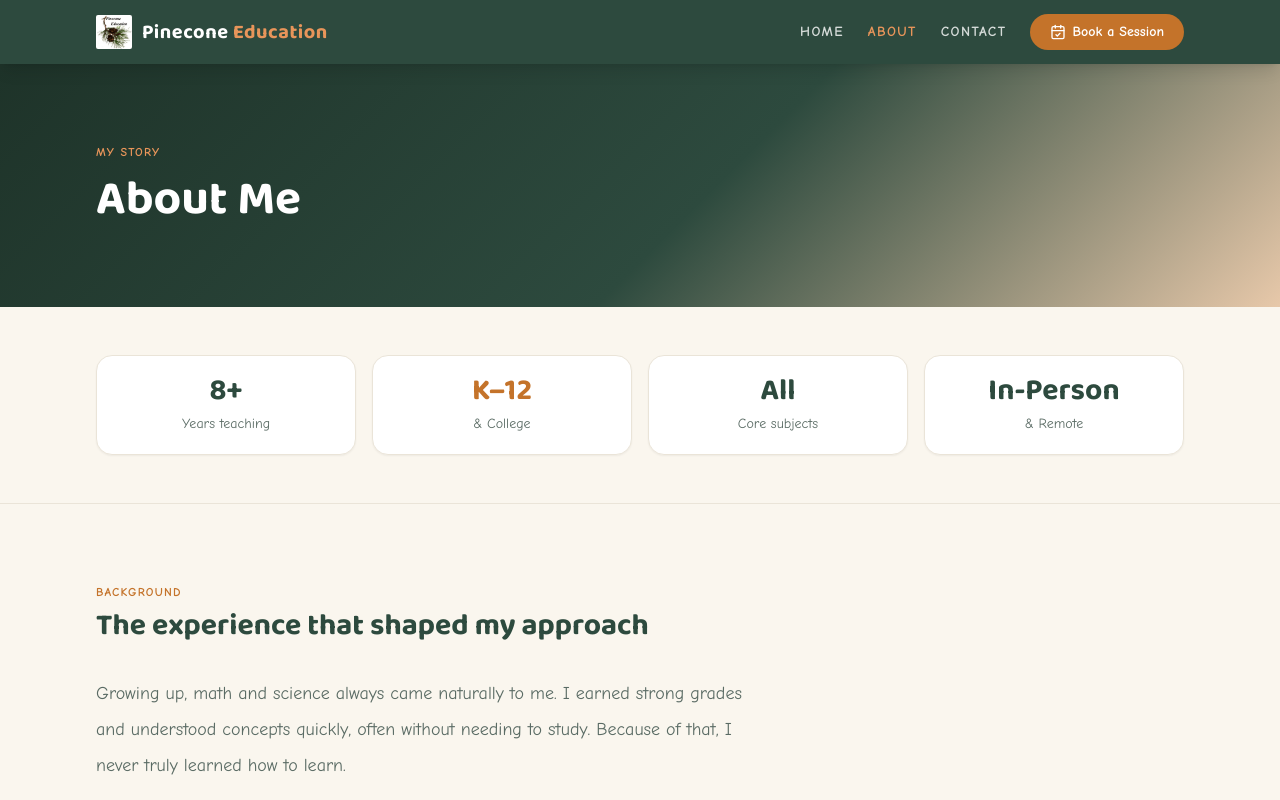
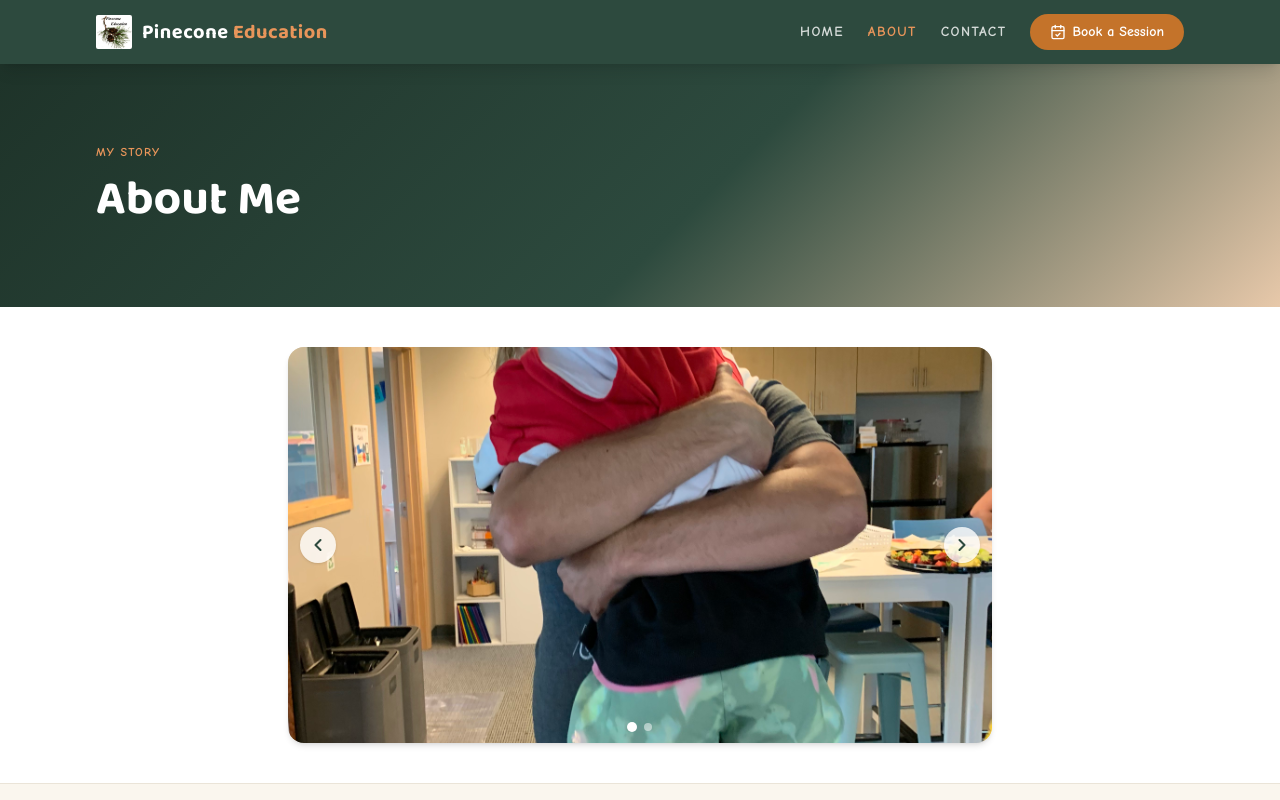
Before and after one commit to noli3118/pineconeEducation, a Next.js app: page /about in a window 1280 px wide. Shown: the top 800 px of the page. Built offline with nearby package versions, Linux system fonts and the light colour scheme.

Commit message:
Added photo carousel

```diff
--- a/app/about/page.js
+++ b/app/about/page.js
@@ -1,4 +1,5 @@
 import Link from 'next/link';
+import PhotoCarousel from '@/components/PhotoCarousel';
 
 export const metadata = {
   title: 'Pinecone Education — About',
@@ -45,6 +46,9 @@ export default function AboutPage() {
       </header>
 
       <main className="flex-grow">
+        {/* ── Photo Carousel ── */}
+        <PhotoCarousel />
+
         {/* ── Stats ── */}
         <section className="py-12 border-b border-mist" aria-label="Experience highlights">
           <div className="max-w-6xl mx-auto px-4 sm:px-6 lg:px-8">
--- /dev/null
+++ b/components/PhotoCarousel.js
@@ -0,0 +1,98 @@
+'use client';
+
+import { useState } from 'react';
+import Image from 'next/image';
+
+const photos = [
+  { src: '/student.jpeg',    alt: 'Tutoring session with a student' },
+  { src: '/whiteboard.jpeg', alt: 'Working through problems on the whiteboard' },
+];
+
+const ChevronLeft = () => (
+  <svg xmlns="http://www.w3.org/2000/svg" viewBox="0 0 24 24" fill="none"
+    stroke="currentColor" strokeWidth="2.5" strokeLinecap="round" strokeLinejoin="round"
+    className="w-5 h-5" aria-hidden="true">
+    <polyline points="15 18 9 12 15 6"/>
+  </svg>
+);
+
+const ChevronRight = () => (
+  <svg xmlns="http://www.w3.org/2000/svg" viewBox="0 0 24 24" fill="none"
+    stroke="currentColor" strokeWidth="2.5" strokeLinecap="round" strokeLinejoin="round"
+    className="w-5 h-5" aria-hidden="true">
+    <polyline points="9 18 15 12 9 6"/>
+  </svg>
+);
+
+export default function PhotoCarousel() {
+  const [current, setCurrent] = useState(0);
+
+  const prev = () => setCurrent((i) => (i - 1 + photos.length) % photos.length);
+  const next = () => setCurrent((i) => (i + 1) % photos.length);
+
+  return (
+    <section className="py-10 bg-white border-b border-mist" aria-label="Photo gallery">
+      <div className="max-w-3xl mx-auto px-4 sm:px-6 lg:px-8">
+        <div className="relative rounded-2xl overflow-hidden shadow-md bg-mist"
+          style={{ aspectRatio: '16/9' }}>
+
+          {/* Images */}
+          {photos.map((photo, i) => (
+            <div
+              key={photo.src}
+              className="absolute inset-0 transition-opacity duration-500"
+              style={{ opacity: i === current ? 1 : 0, pointerEvents: i === current ? 'auto' : 'none' }}
+              aria-hidden={i !== current}
+            >
+              <Image
+                src={photo.src}
+                alt={photo.alt}
+                fill
+                className="object-cover"
+                sizes="(max-width: 768px) 100vw, 768px"
+                priority={i === 0}
+              />
+            </div>
+          ))}
+
+          {/* Prev button */}
+          <button
+            onClick={prev}
+            className="absolute left-3 top-1/2 -translate-y-1/2 bg-white/80 hover:bg-white
+              text-pine rounded-full p-2 shadow transition-colors duration-200 cursor-pointer
+              focus-visible:outline-2 focus-visible:outline-pine focus-visible:outline-offset-2"
+            aria-label="Previous photo"
+          >
+            <ChevronLeft />
+          </button>
+
+          {/* Next button */}
+          <button
+            onClick={next}
+            className="absolute right-3 top-1/2 -translate-y-1/2 bg-white/80 hover:bg-white
+              text-pine rounded-full p-2 shadow transition-colors duration-200 cursor-pointer
+              focus-visible:outline-2 focus-visible:outline-pine focus-visible:outline-offset-2"
+            aria-label="Next photo"
+          >
+            <ChevronRight />
+          </button>
+
+          {/* Dot indicators */}
+          <div className="absolute bottom-3 left-1/2 -translate-x-1/2 flex gap-2" role="tablist">
+            {photos.map((_, i) => (
+              <button
+                key={i}
+                onClick={() => setCurrent(i)}
+                role="tab"
+                aria-selected={i === current}
+                aria-label={`Go to photo ${i + 1}`}
+                className={`w-2 h-2 rounded-full transition-all duration-200 cursor-pointer
+                  ${i === current ? 'bg-white scale-125' : 'bg-white/50 hover:bg-white/80'}`}
+              />
+            ))}
+          </div>
+        </div>
+      </div>
+    </section>
+  );
+}
```
Also changed, not shown: public/student.jpeg (added), 1 other file (tests, documents, lock files or other folders).
